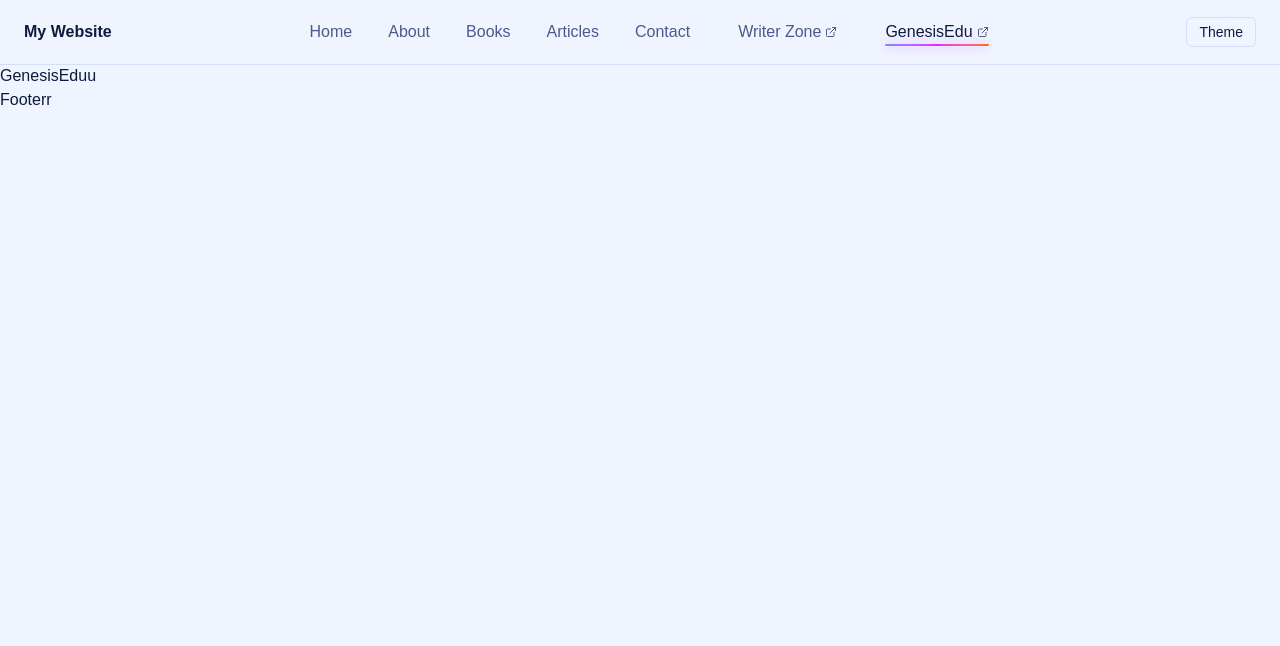
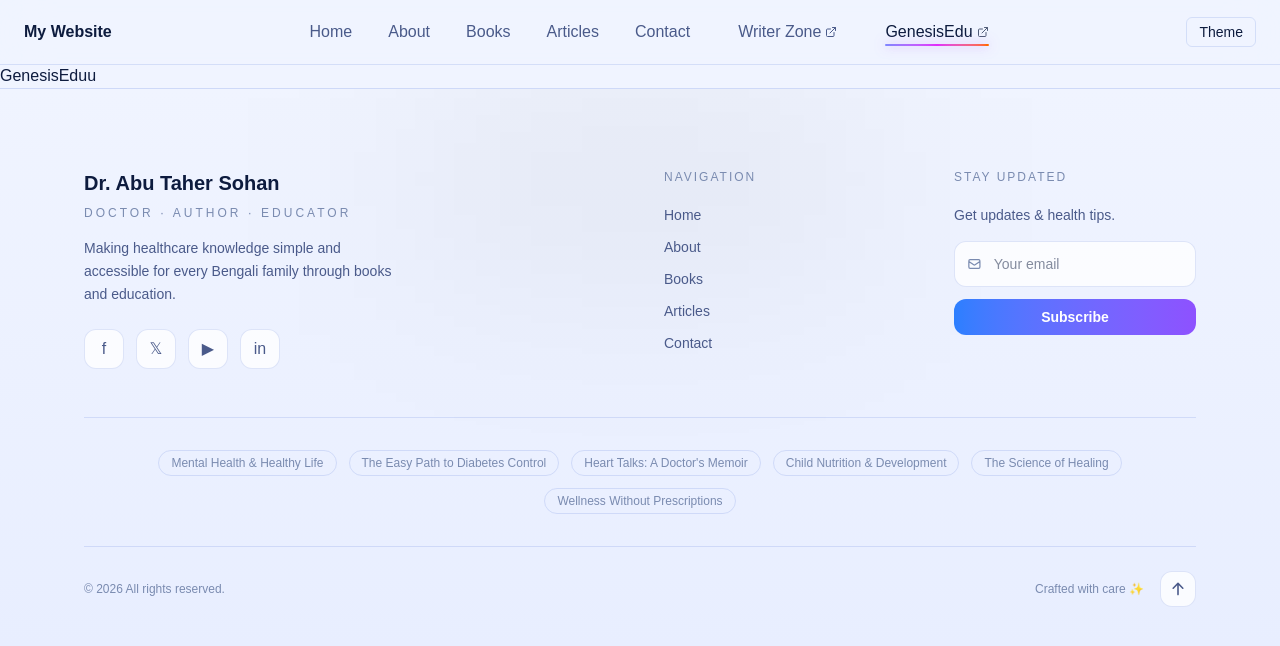
Before and after one commit to Hasan959/study-vault-e-pdf-project, a React (Vite) app: page /genesisedu in a window 1280 px wide. Shown: the top 646 px of the page. Built offline with nearby package versions, Linux system fonts and the light colour scheme.

Commit message:
git updated

```diff
--- a/src/components/Footer.jsx
+++ b/src/components/Footer.jsx
@@ -1,11 +1,159 @@
-import React from 'react'
+import { BOOKS } from "../data/books";
+import { HiArrowUp, HiOutlineMail } from "react-icons/hi";
 
+/* ---------- DATA ---------- */
+const NAV_LINKS = ["Home", "About", "Books", "Articles", "Contact"];
 
+const SOCIALS = [
+  { label: "Facebook", emoji: "f", href: "#" },
+  { label: "Twitter/X", emoji: "𝕏", href: "#" },
+  { label: "YouTube", emoji: "▶", href: "#" },
+  { label: "LinkedIn", emoji: "in", href: "#" },
+];
+
+/* ---------- COMPONENT ---------- */
 const Footer = () => {
   return (
-    <div>Footerr</div>
+    <footer
+      className="relative pt-20 pb-10 overflow-hidden"
+      style={{
+        /* 🔥 FIX: softer gradient for light mode balance */
+        background:
+          "linear-gradient(180deg, var(--bg) 0%, var(--bg2) 100%)",
+        borderTop: "1px solid var(--border)",
+      }}
+    >
+      {/* SOFT GLOW (balanced, not too blue) */}
+      <div className="absolute top-0 left-1/2 -translate-x-1/2 w-[450px] h-[180px] bg-black/5 blur-[100px] dark:bg-navy-500/15" />
 
-  )
-}
+      <div className="max-w-[1160px] mx-auto px-6 relative">
 
-export default Footer
+        {/* ---------- TOP GRID ---------- */}
+        <div className="grid md:grid-cols-4 gap-12 pb-12 border-b border-[var(--border)]">
+
+          {/* BRAND */}
+          <div className="md:col-span-2">
+            <h2 className="text-xl font-bold text-[var(--text)]">
+              Dr. Abu Taher Sohan
+            </h2>
+
+            <p className="text-xs uppercase tracking-[3px] text-[var(--text3)] mt-2 mb-4">
+              Doctor · Author · Educator
+            </p>
+
+            <p className="text-sm text-[var(--text2)] max-w-[320px] leading-relaxed">
+              Making healthcare knowledge simple and accessible for every
+              Bengali family through books and education.
+            </p>
+
+            {/* SOCIAL */}
+            <div className="flex gap-3 mt-6">
+              {SOCIALS.map((s) => (
+                <a
+                  key={s.label}
+                  href={s.href}
+                  className="w-10 h-10 flex items-center justify-center rounded-xl
+                             transition-all duration-300
+                             bg-[var(--surface)] border border-[var(--border)]
+                             text-[var(--text2)]
+                             hover:-translate-y-1 hover:text-[var(--text)]"
+                >
+                  {s.emoji}
+                </a>
+              ))}
+            </div>
+          </div>
+
+          {/* NAVIGATION */}
+          <div>
+            <h4 className="text-xs uppercase tracking-[2px] text-[var(--text3)] mb-5">
+              Navigation
+            </h4>
+
+            <div className="flex flex-col gap-3">
+              {NAV_LINKS.map((link) => (
+                <a
+                  key={link}
+                  href={`#${link.toLowerCase()}`}
+                  className="text-sm text-[var(--text2)] hover:text-[var(--text)] transition"
+                >
+                  {link}
+                </a>
+              ))}
+            </div>
+          </div>
+
+          {/* NEWSLETTER */}
+          <div>
+            <h4 className="text-xs uppercase tracking-[2px] text-[var(--text3)] mb-5">
+              Stay Updated
+            </h4>
+
+            <p className="text-sm text-[var(--text2)] mb-4">
+              Get updates & health tips.
+            </p>
+
+            <div className="flex items-center bg-[var(--surface)] border border-[var(--border)] rounded-xl px-3">
+              <HiOutlineMail className="text-[var(--text3)] w-4 h-4" />
+
+              <input
+                type="email"
+                placeholder="Your email"
+                className="bg-transparent outline-none text-sm px-3 py-3 w-full text-[var(--text)]"
+              />
+            </div>
+
+            <button
+              className="mt-3 w-full py-2 rounded-xl text-sm font-semibold
+                         bg-gradient-to-r from-blue-500 to-violet-500
+                         text-white hover:opacity-90 transition"
+            >
+              Subscribe
+            </button>
+          </div>
+        </div>
+
+        {/* ---------- BOOK TAGS ---------- */}
+        <div className="py-8 flex flex-wrap gap-3 justify-center">
+          {BOOKS.slice(0, 6).map((b) => (
+            <span
+              key={b.id}
+              className="text-xs text-[var(--text3)] border border-[var(--border)]
+                         px-3 py-1 rounded-full transition
+                         hover:text-[var(--text)]"
+            >
+              {b.titleEn}
+            </span>
+          ))}
+        </div>
+
+        {/* ---------- BOTTOM ---------- */}
+        <div className="flex flex-col sm:flex-row justify-between items-center gap-4 pt-6 border-t border-[var(--border)]">
+
+          <p className="text-xs text-[var(--text3)]">
+            © {new Date().getFullYear()} All rights reserved.
+          </p>
+
+          <div className="flex items-center gap-4">
+            <p className="text-xs text-[var(--text3)]">
+              Crafted with care ✨
+            </p>
+
+            <a
+              href="#home"
+              className="w-9 h-9 flex items-center justify-center rounded-xl
+                         bg-[var(--surface)] border border-[var(--border)]
+                         hover:-translate-y-1 transition"
+            >
+              <HiArrowUp className="text-[var(--text2)]" />
+            </a>
+          </div>
+
+        </div>
+
+      </div>
+    </footer>
+  );
+};
+
+export default Footer;
```
